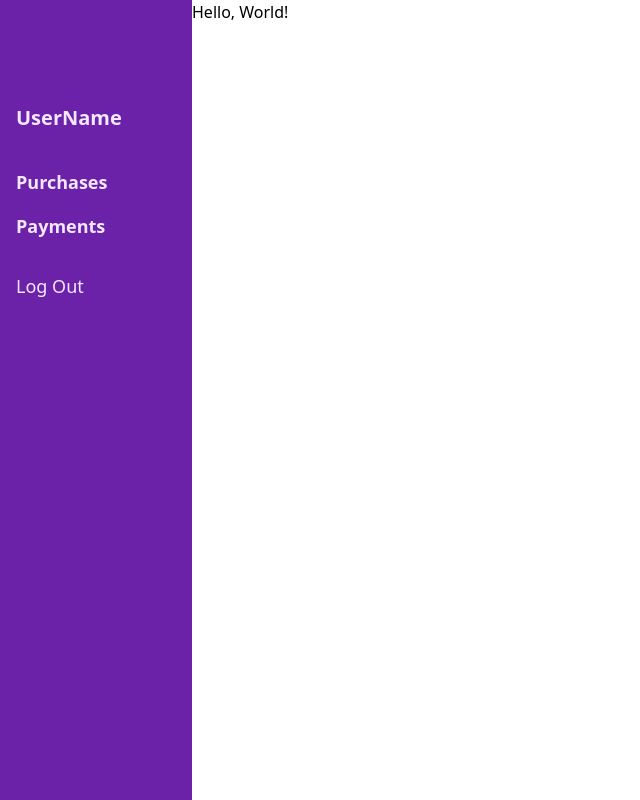
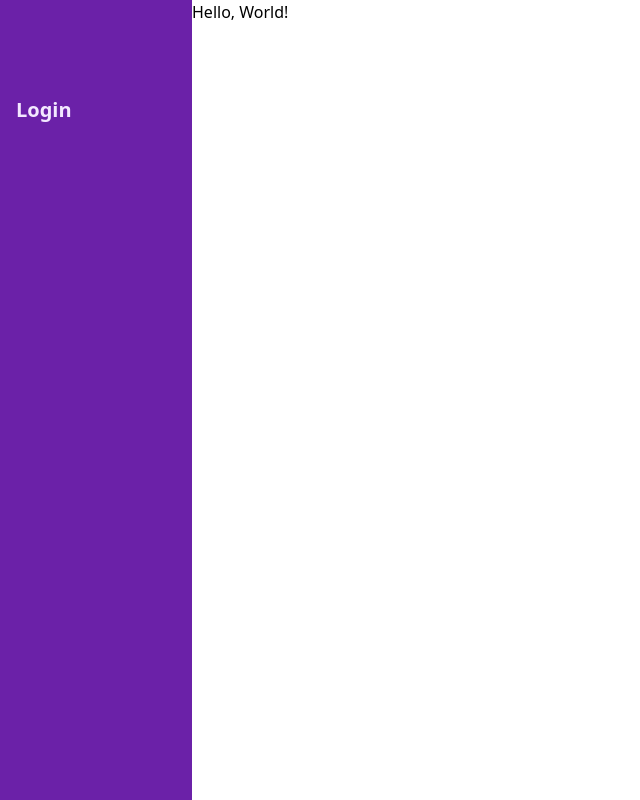
Before and after one commit to carlosgarciafm/payment-tracker, a Flask app: template templates/index.html in a window 1280 px wide. Shown: the whole page, without its empty margins (0-640 px from the left). Run offline with Flask 2, Linux system fonts and the light colour scheme; the template is opened without the code that fills it, so the values that code supplies are empty.

Commit message:
feat(v:navigation): situationally hide nav items
Hide all but a login option from the navigation bar when there is no
active session, i.e., when no user has logged in.

```diff
--- a/templates/navigation.html
+++ b/templates/navigation.html
@@ -6,20 +6,27 @@
             <path stroke-linecap="round" stroke-linejoin="round" stroke-width="2" d="M13 5l7 7-7 7M5 5l7 7-7 7" />
         </svg>
     </button>
-    <a href="#" class="block p-2 font-bold text-2md">
-        UserName
+    {% if session.username %}
+    <a href="/" class="block p-2 font-bold text-2md">
+        {{ session.username }}
     </a>
+    {% else %}
+    <a href="/login" class="block p-2 font-bold text-2md">
+        Login
+    </a>
+    {% endif %}
 </div>
 <!-- sidebar -->
 <nav id="sidebar" class="w-48 bg-purple-800 text-purple-100 absolute inset-y-0 left-0
                                        transform -translate-x-full transition duration-200
                                        ease-in-out md:relative md:translate-x-0">
     <div class="space-y-6 text-lg py-24">
+        {% if session.user_id %}
         <ul>
             <a href="#" class="">
                 <li class="py-2 font-bold text-xl hover:bg-purple-600
                                           transition duration-200 px-4">
-                    UserName
+                    {{ session.username }}
                 </li>
             </a>
         </ul>
@@ -45,5 +52,13 @@
                 </li>
             </a>
         </ul>
+        {% else %}
+        <ul>
+            <li class="py-w font-bold text-xl hover:bg-purple-600 transition
+                duration-200 px-4">
+                <a href="/login">Login</a>
+            </li>
+        </ul>
+        {% endif %}
     </div>
 </nav>
```
